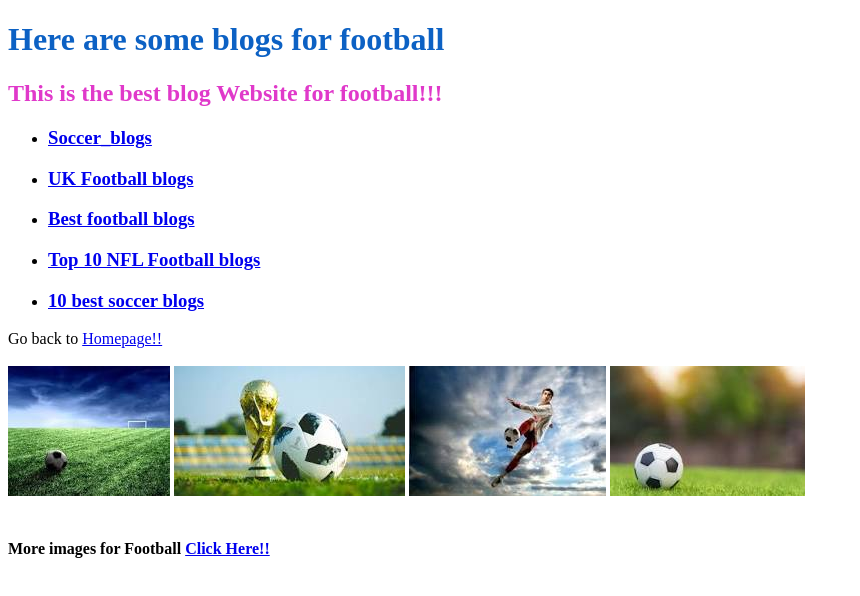
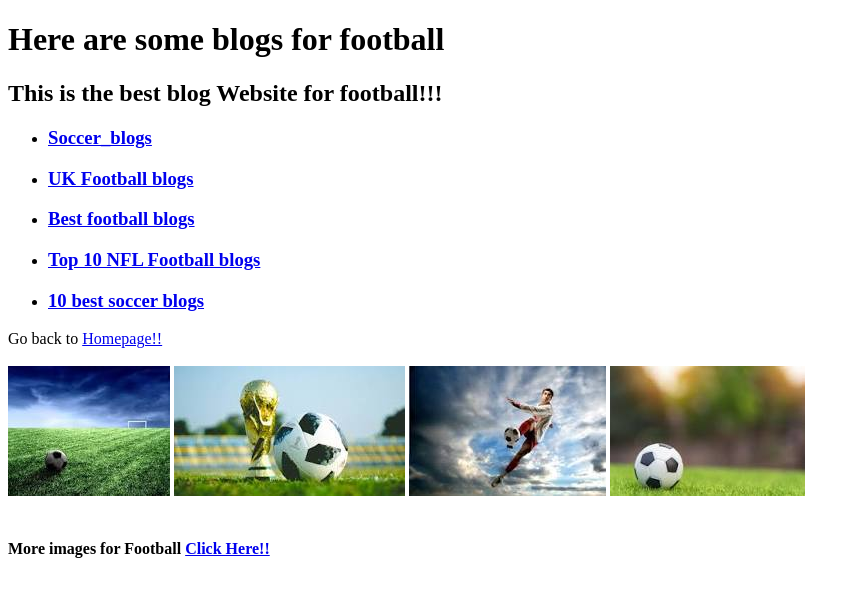
Before and after one commit to singhmukesh0607/Assignment-1-Task-1-HTML-, a plain HTML site: page HTML_Classes/Website/pages/footballBlog.html in a window 1280 px wide. Shown: the whole page, without its empty margins (0-860 px from the left). Drawn offline with Linux system fonts and the light colour scheme; files whose address does not match are found by name.

Commit message:
Update footballBlog.html

```diff
--- a/HTML_Classes/Website/pages/footballBlog.html
+++ b/HTML_Classes/Website/pages/footballBlog.html
@@ -7,8 +7,8 @@
     </head>
     <body>
         <div id="Football-Blogs">
-            <h1 style="color: rgb(12, 97, 196);">Here are some blogs for football</h1>
-            <h2 style="color: rgb(224, 57, 202);">This is the best blog Website for football!!!</h2>
+            <h1>Here are some blogs for football</h1>
+            <h2>This is the best blog Website for football!!!</h2>
             <ul>
                 <li class="Link1">
                     <a href="https://blog.feedspot.com/soccer_blogs/" target="blank"><h3>Soccer_blogs</h3></a>
```
